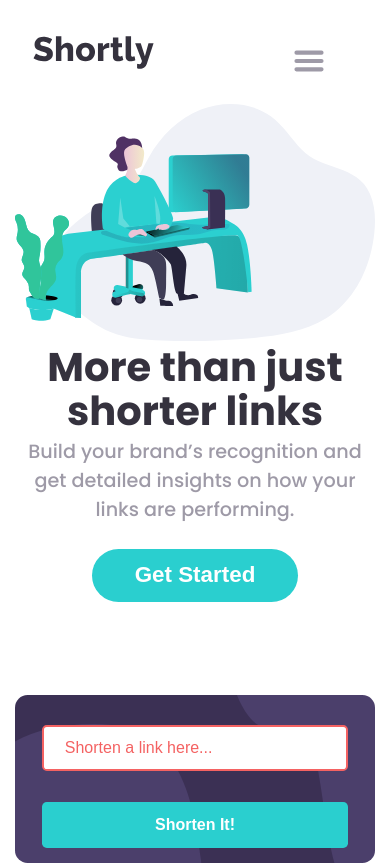
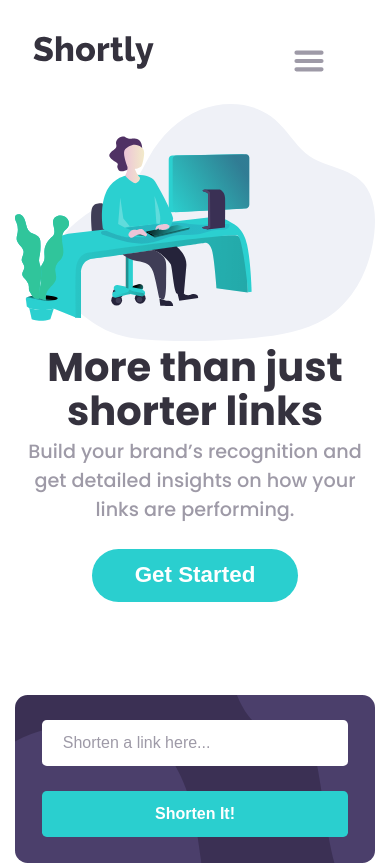
Before and after one commit to LenyPython/URL-shortening-API-landing-page, a React (Create React App) app: page / in a window 390 px wide. Shown: the top 865 px of the page. Built offline with nearby package versions, Linux system fonts and the light colour scheme.

Commit message:
Added red text on invalid input in shortener input field. Styled it.

```diff
--- a/src/components/shorten/linkinput/LinkInput.js
+++ b/src/components/shorten/linkinput/LinkInput.js
@@ -37,15 +37,18 @@ const LinkInput = ({stateControl}) => {
 
   return (
     <div id="shortener">
+      <div id="input-wrapper">
         <input
           id="linkShortener"
           name="link"
-        type="url"
+          type="text"
           onChange={handleLinkChange}
           value={link}
           placeholder='Shorten a link here...'
           required
         />
+        <p>{link ? null : 'Please add a link'}</p>
+      </div>
       <button htmlFor="link" onClick={handleClick}>Shorten It!</button>
     </div>
 
--- a/src/components/shorten/linkinput/LinkInput.scss
+++ b/src/components/shorten/linkinput/LinkInput.scss
@@ -1,3 +1,14 @@
+#input-wrapper {
+	position: relative;
+	width: 70%;
+	margin-right: 1em;
+	p {
+	position: absolute;
+	color: var(--secondary-red);
+	margin: 0;
+	font-size: .9rem;
+	}
+}
 #shortener {
 	--height: 2.9em;
 	--radius: .3em;
@@ -11,22 +22,19 @@
 	border-radius: .7em;
 	input {
 		box-sizing: border-box;
-		width: 70%;
+		width: 100%;
 		height: var(--height);
 		border: none;
 		border-radius: var(--radius);
 		color: var(--neutral-grayish);
 		font-size: 1rem;
-		margin: 1em;
+		margin: 0;
 		padding-left: 1.3em;
-
-		&:invalid{
+		&:invalid {
 			border: 2px solid var(--secondary-red);
 			color: var(--secondary-red);
-
 		}
-	}
-
+}
 	button {
 		font-size: 1rem;
 		border-radius: var(--radius);
@@ -36,15 +44,16 @@
 
 
 @media(max-width: 800px) {
+	#input-wrapper {
+		width: 85%;
+		margin-right: 0;
+	}
 	#shortener {
 		flex-direction: column;
 		justify-content: space-evenly;
 		input, button {
 			font-size: 1rem;
 			min-width: 200px;
-		}
-		input{
-			width: 85%;
 		}
 	}
 }
--- a/src/components/shorten/linkinput/link.css
+++ b/src/components/shorten/linkinput/link.css
@@ -1,3 +1,15 @@
+#input-wrapper {
+  position: relative;
+  width: 70%;
+  margin-right: 1em;
+}
+#input-wrapper p {
+  position: absolute;
+  color: var(--secondary-red);
+  margin: 0;
+  font-size: 0.9rem;
+}
+
 #shortener {
   --height: 2.9em;
   --radius: .3em;
@@ -12,13 +24,13 @@
 }
 #shortener input {
   box-sizing: border-box;
-  width: 70%;
+  width: 100%;
   height: var(--height);
   border: none;
   border-radius: var(--radius);
   color: var(--neutral-grayish);
   font-size: 1rem;
-  margin: 1em;
+  margin: 0;
   padding-left: 1.3em;
 }
 #shortener input:invalid {
@@ -32,6 +44,11 @@
 }
 
 @media (max-width: 800px) {
+  #input-wrapper {
+    width: 85%;
+    margin-right: 0;
+  }
+
   #shortener {
     flex-direction: column;
     justify-content: space-evenly;
@@ -39,9 +56,6 @@
   #shortener input, #shortener button {
     font-size: 1rem;
     min-width: 200px;
-  }
-  #shortener input {
-    width: 85%;
   }
 }
 @media (max-width: 600px) {
```
Lines whose indentation alone changed are shown as unchanged.
